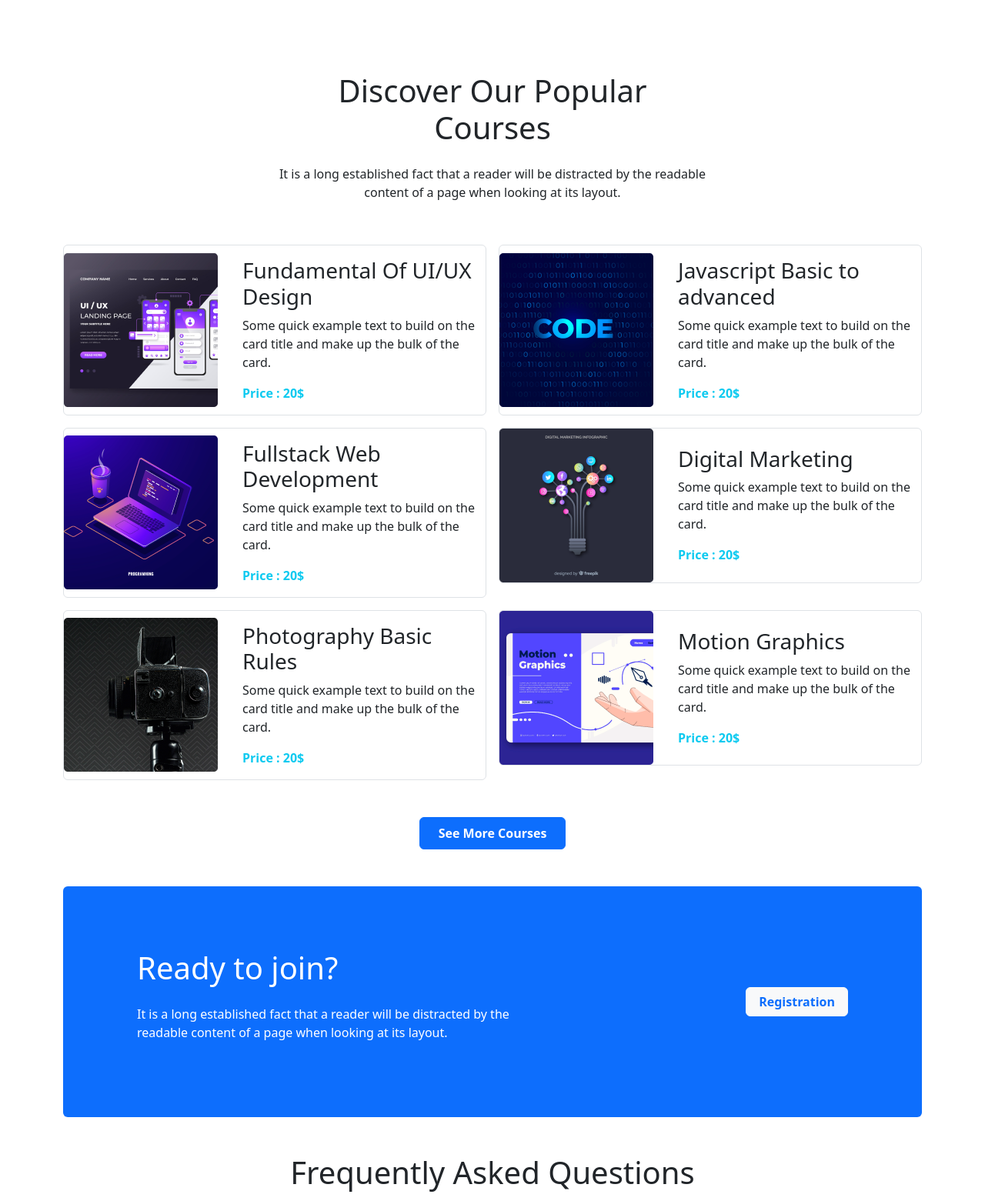
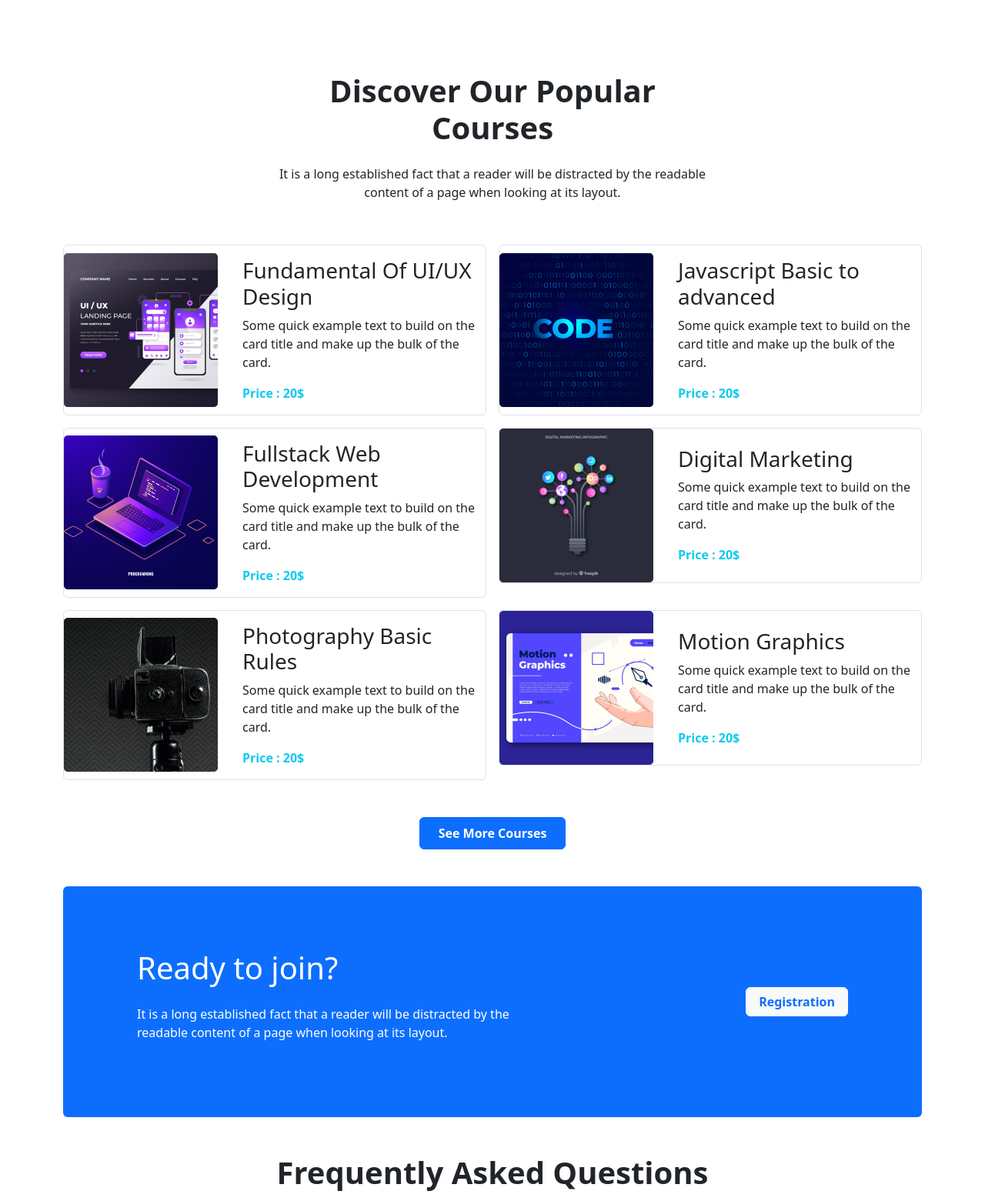
Before and after one commit to siamshahriar/EdTech-Assignment-3, a plain HTML site: page index.html in a window 1280 px wide. Shown: the part 709-2270 px from the top of the page at 77% size. Drawn offline with nearby package versions, Linux system fonts and the light colour scheme.

Commit message:
minor changes 3rd

```diff
--- a/index.html
+++ b/index.html
@@ -191,7 +191,7 @@
           <div
             class="d-flex flex-column justify-content-center align-items-center gap-lg-3"
           >
-            <h1 id="course-h1" class="text-center">Discover Our Popular Courses</h1>
+            <h1 id="course-h1" class="text-center fw-bold">Discover Our Popular Courses</h1>
             <p class="d-course-p text-center">
               It is a long established fact that a reader will be distracted by
               the readable content of a page when looking at its layout.
@@ -410,7 +410,7 @@
       <!-- FAQ section starts -->
       <section class="faq my-5 ">
         <div class="text-center">
-          <h1 class="my-3">Frequently Asked Questions</h1>
+          <h1 class="my-3 fw-bold">Frequently Asked Questions</h1>
           <p class="my-3 mb-5" >
             It is a long established fact that a reader will be distracted by
             the readable<br />
@@ -540,7 +540,7 @@
 
       <!-- Trusted section starts -->
       <section class="trusted d-none d-lg-block my-5">
-        <h1 class="text-center my-5">Trusted by over 800+ companies</h1>
+        <h1 class="text-center my-5 fw-bold">Trusted by over 800+ companies</h1>
         <div class="my-5 d-flex justify-content-between align-items-center">
           <img class="h-50" src="./images/company/company-1.png" alt="" />
           <img class="h-50" src="./images/company/company-4.png" alt="" />
```
